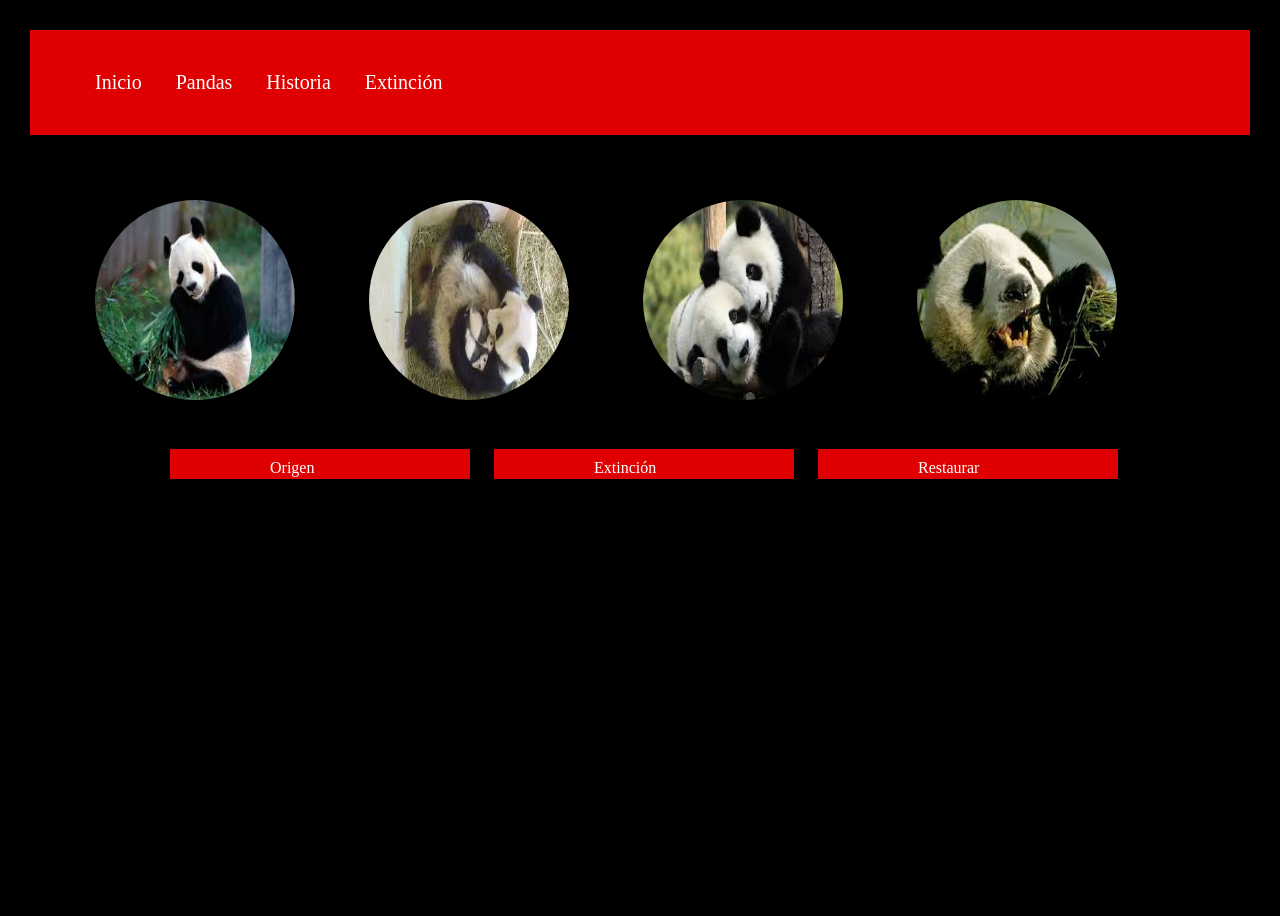
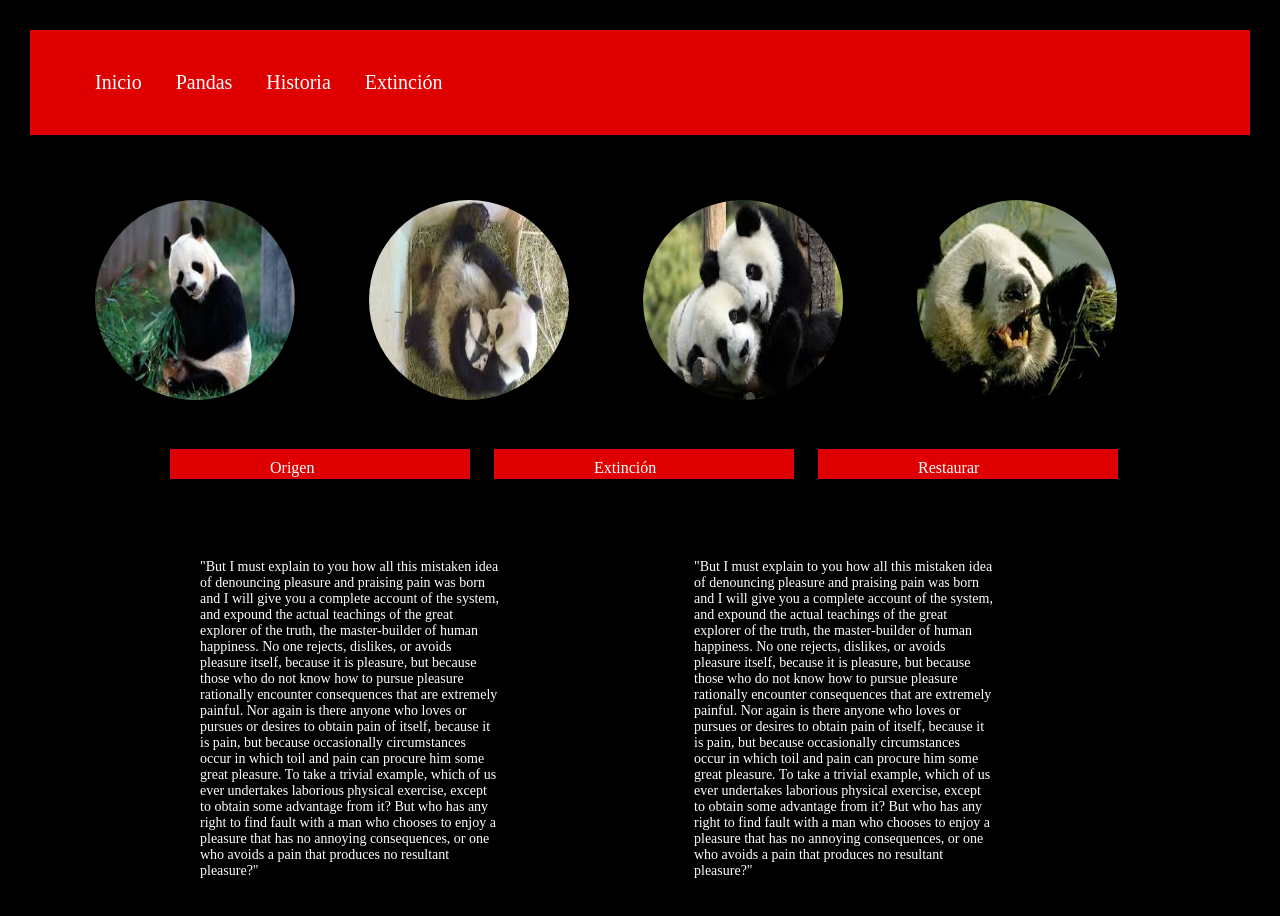
Before and after one commit to AmaliaRiveraC/display-ejercicio-pandas, a plain HTML site: page index.html in a window 1280 px wide. Before the commit the page ends 800 px from the top, so only its background shows below. Drawn offline with Linux system fonts and the light colour scheme.

Commit message:
trabajando el texto

```diff
--- a/css/main.css
+++ b/css/main.css
@@ -55,3 +55,13 @@ img {
 #contenedorOpciones {
     margin-left: 100px;
 }
+
+p {
+    display: inline-block;
+    width: 300px;
+    color: white;
+    margin-left: 150px;
+    margin-top: 20px;
+    padding: 20px;
+    font-size: 14px;
+}
--- a/index.html
+++ b/index.html
@@ -30,8 +30,8 @@
             </div>
             <section class="contenedorTexto">
         </div>
-                <p>"But I must explain to you how all this mistaken idea of denouncing pleasure and praising pain was born and I will give you a complete account of the system, and expound the actual teachings of the great explorer of the truth, the master-builder of human happiness. No one rejects, dislikes, or avoids pleasure itself, because it is pleasure, but because those who do not know how to pursue pleasure rationally encounter consequences that are extremely painful. Nor again is there anyone who loves or pursues or desires to obtain pain of itself, because it is pain, but because occasionally circumstances occur in which toil and pain can procure him some great pleasure. To take a trivial example, which of us ever undertakes laborious physical exercise, except to obtain some advantage from it? But who has any right to find fault with a man who chooses to enjoy a pleasure that has no annoying consequences, or one who avoids a pain that produces no resultant pleasure?"</p>
-                <p>"But I must explain to you how all this mistaken idea of denouncing pleasure and praising pain was born and I will give you a complete account of the system, and expound the actual teachings of the great explorer of the truth, the master-builder of human happiness. No one rejects, dislikes, or avoids pleasure itself, because it is pleasure, but because those who do not know how to pursue pleasure rationally encounter consequences that are extremely painful. Nor again is there anyone who loves or pursues or desires to obtain pain of itself, because it is pain, but because occasionally circumstances occur in which toil and pain can procure him some great pleasure. To take a trivial example, which of us ever undertakes laborious physical exercise, except to obtain some advantage from it? But who has any right to find fault with a man who chooses to enjoy a pleasure that has no annoying consequences, or one who avoids a pain that produces no resultant pleasure?"</p>
+                <p id="origen">"But I must explain to you how all this mistaken idea of denouncing pleasure and praising pain was born and I will give you a complete account of the system, and expound the actual teachings of the great explorer of the truth, the master-builder of human happiness. No one rejects, dislikes, or avoids pleasure itself, because it is pleasure, but because those who do not know how to pursue pleasure rationally encounter consequences that are extremely painful. Nor again is there anyone who loves or pursues or desires to obtain pain of itself, because it is pain, but because occasionally circumstances occur in which toil and pain can procure him some great pleasure. To take a trivial example, which of us ever undertakes laborious physical exercise, except to obtain some advantage from it? But who has any right to find fault with a man who chooses to enjoy a pleasure that has no annoying consequences, or one who avoids a pain that produces no resultant pleasure?"</p>
+                <p id="historia">"But I must explain to you how all this mistaken idea of denouncing pleasure and praising pain was born and I will give you a complete account of the system, and expound the actual teachings of the great explorer of the truth, the master-builder of human happiness. No one rejects, dislikes, or avoids pleasure itself, because it is pleasure, but because those who do not know how to pursue pleasure rationally encounter consequences that are extremely painful. Nor again is there anyone who loves or pursues or desires to obtain pain of itself, because it is pain, but because occasionally circumstances occur in which toil and pain can procure him some great pleasure. To take a trivial example, which of us ever undertakes laborious physical exercise, except to obtain some advantage from it? But who has any right to find fault with a man who chooses to enjoy a pleasure that has no annoying consequences, or one who avoids a pain that produces no resultant pleasure?"</p>
             </section>
     </body>
 </html>
```
